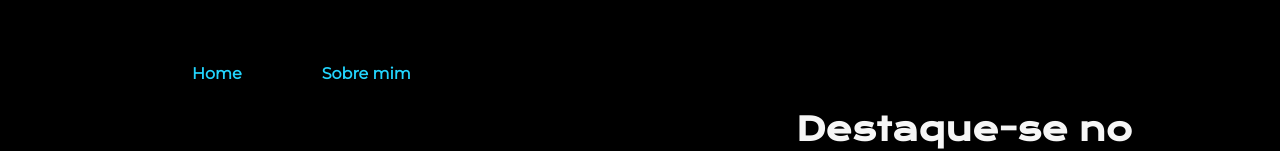
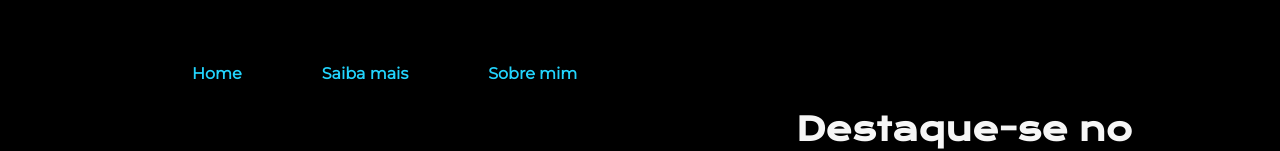
Before and after one commit to GiseleLima-AI/personalcardGL, a plain HTML site: page cards.html in a window 1280 px wide. Shown: the top 151 px of the page. Drawn offline with nearby package versions, Linux system fonts and the light colour scheme.

Commit message:
Update cards.html
adição do "Saiba mais" no menu

```diff
--- a/cards.html
+++ b/cards.html
@@ -10,6 +10,7 @@
     <header class="cabecalho">
         <nav class="cabecalho__menu">
             <a class="cabecalho__menu__link" href="index.html">Home</a>
+            <a class="cabecalho__menu__link" href="cards.html">Saiba mais</a>
             <a class="cabecalho__menu__link" href="about.html">Sobre mim</a>
         </nav>
     </header>
```
